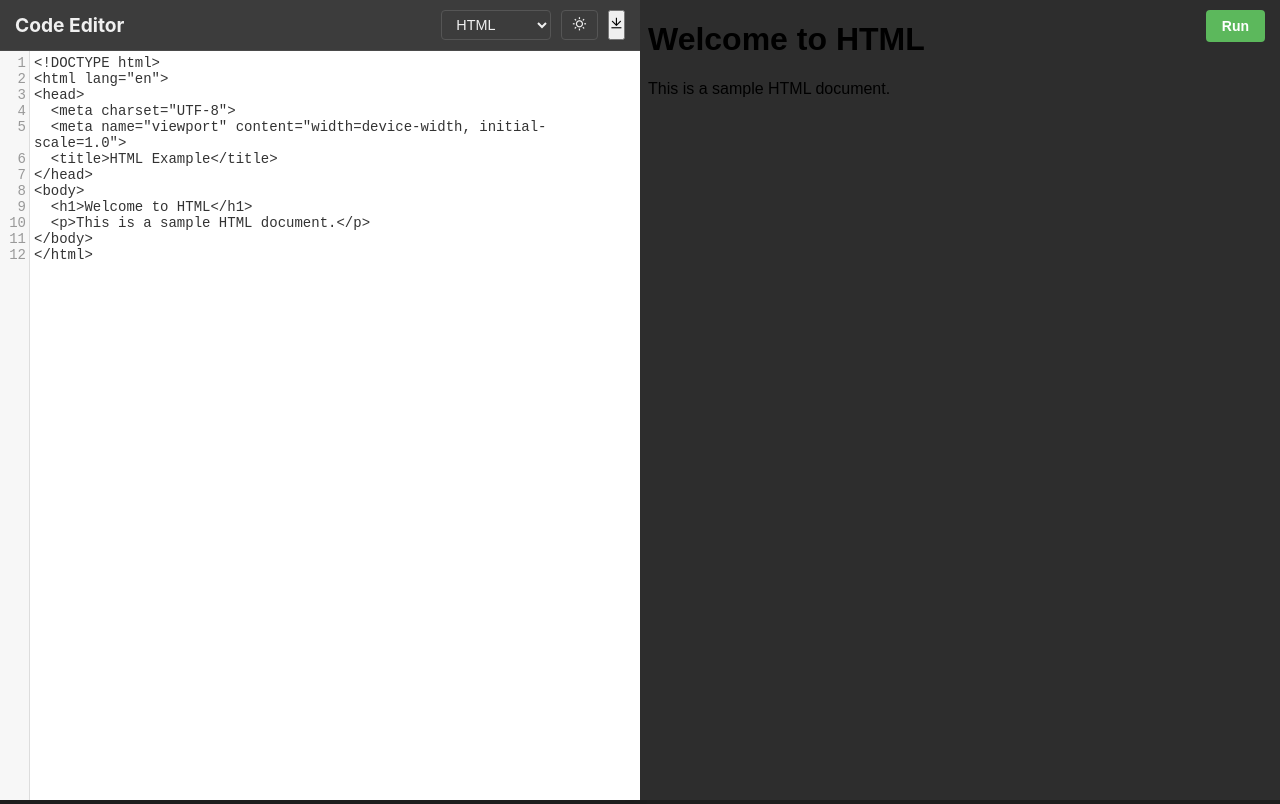
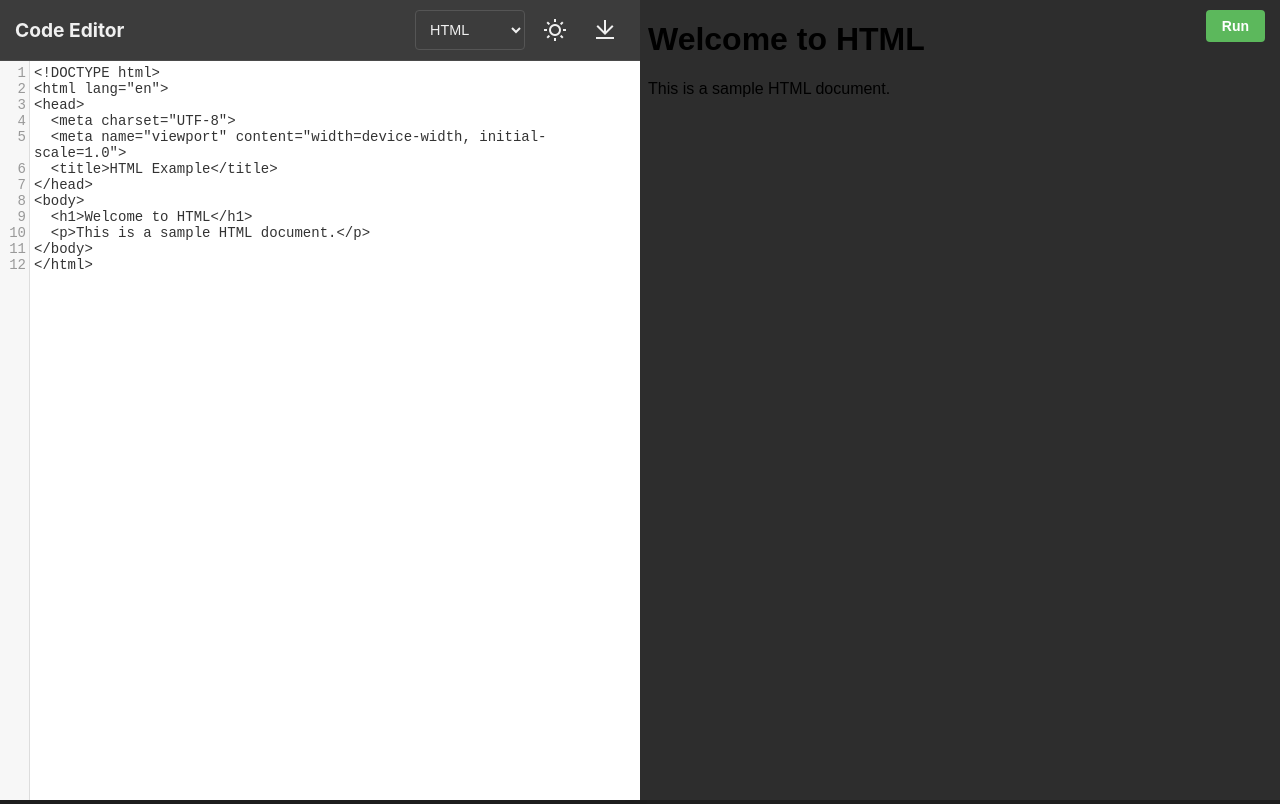
Before and after one commit to akash-kethavath/code_edit, a plain HTML site: page index.html in a window 1280 px wide. Drawn offline with nearby package versions, Linux system fonts and the light colour scheme.

Commit message:
Update style.css

```diff
--- a/style.css
+++ b/style.css
@@ -73,23 +73,55 @@ main {
   gap: 10px;
 }
 
-#language-select, #theme-toggle {
+#language-select {
   padding: 5px 10px;
   font-size: 0.9em;
   border: 1px solid;
   border-radius: 4px;
   background-color: transparent;
+  cursor: pointer;
   transition: background-color 0.3s, color 0.3s, border-color 0.3s;
 }
 
-.light-mode #language-select, .light-mode #theme-toggle {
+.light-mode #language-select {
   border-color: #ccc;
   color: #333;
 }
 
-.dark-mode #language-select, .dark-mode #theme-toggle {
+.dark-mode #language-select {
   border-color: #555;
   color: #f0f0f0;
+}
+
+#theme-toggle, #download-button {
+  background: none;
+  border: none;
+  cursor: pointer;
+  font-size: 1.5rem;
+  padding: 0;
+  display: flex;
+  align-items: center;
+  justify-content: center;
+  width: 40px;
+  height: 40px;
+  border-radius: 50%;
+  transition: background-color 0.3s;
+}
+
+.light-mode #theme-toggle, .light-mode #download-button {
+  color: #333;
+}
+
+.dark-mode #theme-toggle, .dark-mode #download-button {
+  color: #f0f0f0;
+}
+
+#theme-toggle:hover, #download-button:hover {
+  background-color: rgba(0, 0, 0, 0.1);
+}
+
+.dark-mode #theme-toggle:hover, .dark-mode #download-button:hover {
+  background-color: rgba(255, 255, 255, 0.1);
 }
 
 .CodeMirror {
```
